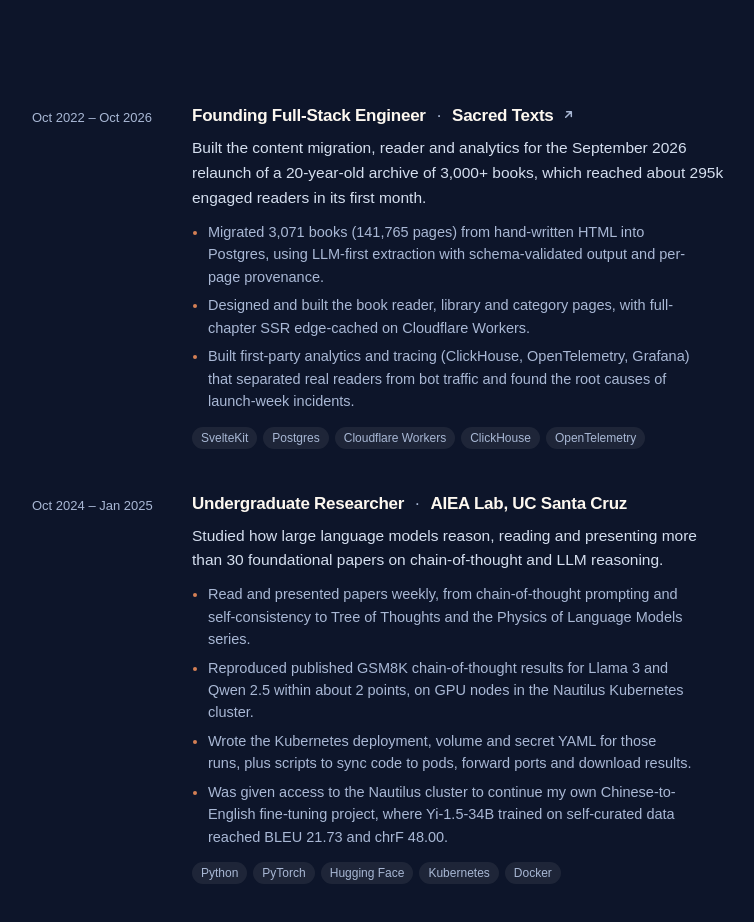
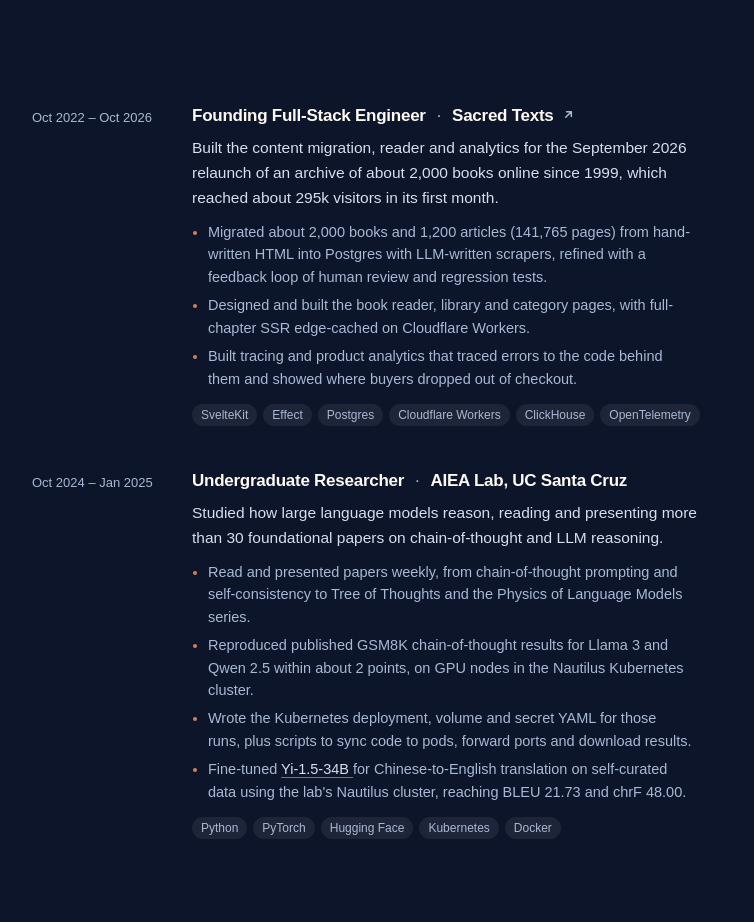
Before and after one commit to macklinhrw/portfolio, an Astro site: page / in a window 1280 px wide. Shown: the part 1820-2742 px from the top of the page, without its empty margins (400-1154 px from the left). Built offline with nearby package versions, Linux system fonts and the light colour scheme; Astro itself is replaced by a stand-in of ours.

Commit message:
Link GitHub repos, tighten experience entries, lighten the light hero
- Project pages: a View on GitHub button in the header (Remlang follows
  the open tab) and every repo listed in the facts box
- Experience: link the Hugging Face model, support [text](url) links in
  highlights, and correct the Sacred Texts and AIEA wording
- Light theme: the hero photo becomes a pale morning mist with ink-blue
  text and a brighter orange name

```diff
--- a/src/components/ExperienceList.astro
+++ b/src/components/ExperienceList.astro
@@ -7,6 +7,20 @@ interface Props {
 }
 
 const { items, class: className } = Astro.props;
+
+/** Splits a highlight on Markdown-style `[text](url)` links. */
+const linkPattern = /\[([^\]]+)\]\(([^)\s]+)\)/g;
+function highlightParts(text: string) {
+  const parts: ({ text: string; href?: string })[] = [];
+  let last = 0;
+  for (const m of text.matchAll(linkPattern)) {
+    if (m.index > last) parts.push({ text: text.slice(last, m.index) });
+    parts.push({ text: m[1], href: m[2] });
+    last = m.index + m[0].length;
+  }
+  if (last < text.length) parts.push({ text: text.slice(last) });
+  return parts;
+}
 ---
 
 <ol class:list={["-mx-4 flex flex-col gap-2", className]}>
@@ -41,7 +55,17 @@ const { items, class: className } = Astro.props;
             {highlights.length > 0 && (
               <ul class="experience-highlights">
                 {highlights.map((h) => (
-                  <li>{h}</li>
+                  <li>
+                    {highlightParts(h).map((part) =>
+                      part.href ? (
+                        <a href={part.href} class="experience-link">
+                          {part.text}
+                        </a>
+                      ) : (
+                        part.text
+                      ),
+                    )}
+                  </li>
                 ))}
               </ul>
             )}
--- /dev/null
+++ b/src/components/GitHubButton.astro
@@ -0,0 +1,18 @@
+---
+interface Props {
+  href: string;
+  /** For a project with editions: the tab this button belongs to; only the open tab's button shows. */
+  tab?: string;
+  hidden?: boolean;
+}
+
+const { href, tab, hidden } = Astro.props;
+---
+
+{/* The project's source repository, as an obvious button in the page header */}
+<a href={href} class="github-button" data-repo-for={tab} hidden={hidden}>
+  <svg viewBox="0 0 16 16" fill="currentColor" aria-hidden="true">
+    <path d="M8 0C3.58 0 0 3.58 0 8c0 3.54 2.29 6.53 5.47 7.59.4.07.55-.17.55-.38 0-.19-.01-.82-.01-1.49-2.01.37-2.53-.49-2.69-.94-.09-.23-.48-.94-.82-1.13-.28-.15-.68-.52-.01-.53.63-.01 1.08.58 1.23.82.72 1.21 1.87.87 2.33.66.07-.52.28-.87.51-1.07-1.78-.2-3.64-.89-3.64-3.95 0-.87.31-1.59.82-2.15-.08-.2-.36-1.02.08-2.12 0 0 .67-.21 2.2.82.64-.18 1.32-.27 2-.27.68 0 1.36.09 2 .27 1.53-1.04 2.2-.82 2.2-.82.44 1.1.16 1.92.08 2.12.51.56.82 1.27.82 2.15 0 3.07-1.87 3.75-3.65 3.95.29.25.54.73.54 1.48 0 1.07-.01 1.93-.01 2.2 0 .21.15.46.55.38A8.013 8.013 0 0 0 16 8c0-4.42-3.58-8-8-8Z" />
+  </svg>
+  View on GitHub
+</a>
--- a/src/content.config.ts
+++ b/src/content.config.ts
@@ -34,6 +34,8 @@ const projects = defineCollection({
     iconImage: z.string().optional(),
     /** Public address of the live project, if it has one. */
     url: z.string().url().optional(),
+    /** Public source repositories, shown on the project page. */
+    repos: z.array(z.string().url()).default([]),
     /** Lower numbers are listed first. */
     order: z.number(),
     /**
@@ -73,6 +75,8 @@ const projects = defineCollection({
           /** The edition's About text on the project page; blank lines separate paragraphs. */
           about: z.string().optional(),
           stack: z.array(z.string()),
+          /** This edition's source repositories; replaces the project's `repos`. */
+          repos: z.array(z.string().url()).optional(),
         }),
       )
       .optional(),
--- a/src/content/experience/aiea-lab.md
+++ b/src/content/experience/aiea-lab.md
@@ -8,7 +8,7 @@ highlights:
   - Read and presented papers weekly, from chain-of-thought prompting and self-consistency to Tree of Thoughts and the Physics of Language Models series.
   - Reproduced published GSM8K chain-of-thought results for Llama 3 and Qwen 2.5 within about 2 points, on GPU nodes in the Nautilus Kubernetes cluster.
   - Wrote the Kubernetes deployment, volume and secret YAML for those runs, plus scripts to sync code to pods, forward ports and download results.
-  - Was given access to the Nautilus cluster to continue my own Chinese-to-English fine-tuning project, where Yi-1.5-34B trained on self-curated data reached BLEU 21.73 and chrF 48.00.
+  - Fine-tuned [Yi-1.5-34B](https://huggingface.co/macklinrw/yi-1.5-34b-tl-2-epoch-2) for Chinese-to-English translation on self-curated data using the lab's Nautilus cluster, reaching BLEU 21.73 and chrF 48.00.
 stack: [Python, PyTorch, Hugging Face, Kubernetes, Docker]
 order: 2
 ---
--- a/src/content/experience/sacred-texts.md
+++ b/src/content/experience/sacred-texts.md
@@ -4,11 +4,11 @@ company: Sacred Texts
 url: https://sacred-texts.com
 start: Oct 2022
 end: Oct 2026
-summary: Built the content migration, reader and analytics for the September 2026 relaunch of a 20-year-old archive of 3,000+ books, which reached about 295k engaged readers in its first month.
+summary: Built the content migration, reader and analytics for the September 2026 relaunch of an archive of about 2,000 books online since 1999, which reached about 295k visitors in its first month.
 highlights:
-  - Migrated 3,071 books (141,765 pages) from hand-written HTML into Postgres, using LLM-first extraction with schema-validated output and per-page provenance.
+  - Migrated about 2,000 books and 1,200 articles (141,765 pages) from hand-written HTML into Postgres with LLM-written scrapers, refined with a feedback loop of human review and regression tests.
   - Designed and built the book reader, library and category pages, with full-chapter SSR edge-cached on Cloudflare Workers.
-  - Built first-party analytics and tracing (ClickHouse, OpenTelemetry, Grafana) that separated real readers from bot traffic and found the root causes of launch-week incidents.
-stack: [SvelteKit, Postgres, Cloudflare Workers, ClickHouse, OpenTelemetry]
+  - Built tracing and product analytics that traced errors to the code behind them and showed where buyers dropped out of checkout.
+stack: [SvelteKit, Effect, Postgres, Cloudflare Workers, ClickHouse, OpenTelemetry]
 order: 1
 ---
--- a/src/content/projects/poemsite.md
+++ b/src/content/projects/poemsite.md
@@ -9,6 +9,7 @@ icon: feather
 hue: 10
 url: https://huntyreeve.com
 order: 4
+repos: [https://github.com/macklinhrw/poetry-site]
 showcase: { src: /media/projects/poemsite-carousel.mp4, fit: cover }
 clips:
   - src: /media/projects/poemsite-carousel.mp4
--- a/src/content/projects/remlang.md
+++ b/src/content/projects/remlang.md
@@ -15,6 +15,7 @@ editions:
     about: >-
       The mobile app ships with a prebuilt SQLite database, so dictionary search, word pages, decks and stroke-order practice all work without a connection. Japanese entries add pitch-accent diagrams and kanji breakdowns, and pitch cards review a word's accent alongside its reading. Behind it is a content pipeline that builds that database from dictionary data, example sentences, stroke-order data and pitch-accent data.
     stack: [React Native, Expo, SQLite]
+    repos: [https://github.com/macklinhrw/remlang]
   - label: Web · Chinese
     period: Mar 2023 – Jul 2025
     platforms: Web
@@ -22,6 +23,7 @@ editions:
     about: >-
       The web app is the Chinese side of Remlang: a dictionary, decks built from HSK levels or shared by the community, spaced-repetition review with statistics, and saved readings. It's built with Next.js, tRPC and Drizzle on PostgreSQL.
     stack: [Next.js, tRPC, PostgreSQL]
+    repos: [https://github.com/macklinhrw/remlang-web]
 showcase: { src: /media/projects/remlang-handwriting.mp4, fit: contain }
 clips:
   - src: /media/projects/remlang-handwriting.mp4
--- a/src/pages/index.astro
+++ b/src/pages/index.astro
@@ -55,7 +55,7 @@ const sections = [
         Hello, I'm <span class="hero-name">Macklin</span>.
       </h1>
       <p
-        class="mt-4 max-w-[50ch] text-[17px] leading-[1.65] text-pretty text-subtle-foreground [text-shadow:0_1px_2px_rgb(0_0_0/0.8),0_0_10px_rgb(0_0_0/0.7),0_0_24px_rgb(0_0_0/0.5)] sm:text-lg"
+        class="mt-4 max-w-[50ch] text-[17px] font-medium leading-[1.65] text-pretty text-subtle-foreground [text-shadow:0_1px_2px_rgb(0_0_0/0.8),0_0_10px_rgb(0_0_0/0.7),0_0_24px_rgb(0_0_0/0.5)] sm:text-lg"
       >
         I'm a software engineer. My lifelong goal is to create experiences that leave a lasting
         impact.
--- a/src/pages/projects/[slug].astro
+++ b/src/pages/projects/[slug].astro
@@ -3,6 +3,7 @@ import { getCollection, render } from "astro:content";
 import Layout from "@/layouts/Layout.astro";
 import MediaCarousel from "@/components/MediaCarousel.astro";
 import ProjectFacts from "@/components/ProjectFacts.astro";
+import GitHubButton from "@/components/GitHubButton.astro";
 import { projectSlides } from "@/lib/project-media";
 import ReaderBar from "@/components/ReaderBar.astro";
 import ProjectIcon from "@/components/ProjectIcon.astro";
@@ -14,7 +15,7 @@ export async function getStaticPaths() {
 }
 
 const { project } = Astro.props;
-const { name, description, tagline, platforms, stack, icon, iconImage, url, editions, period, hue } = project.data;
+const { name, description, tagline, platforms, stack, icon, iconImage, url, repos, editions, period, hue } = project.data;
 const { Content } = await render(project);
 const hasBody = Boolean(project.body?.trim());
 
@@ -51,7 +52,17 @@ const paragraphs = (text?: string) => (text ?? "").split(/\n\s*\n/).filter((p) =
           <p class="mt-1 text-[16.5px] leading-[1.5] text-subtle-foreground">{tagline ?? description}</p>
         </div>
       </div>
-      {!editions && <p class="project-period">{[platforms, period].filter(Boolean).join(" · ")}</p>}
+      <div class="project-head-side">
+        {!editions && <p class="project-period">{[platforms, period].filter(Boolean).join(" · ")}</p>}
+        {
+          editions
+            ? editions.map((edition, i) => {
+                const repo = (edition.repos ?? repos)[0];
+                return repo && <GitHubButton href={repo} tab={tabId(edition.label)} hidden={i !== 0} />;
+              })
+            : repos[0] && <GitHubButton href={repos[0]} />
+        }
+      </div>
     </header>
 
     {
@@ -97,7 +108,7 @@ const paragraphs = (text?: string) => (text ?? "").split(/\n\s*\n/).filter((p) =
                     {paragraphs(edition.about ?? edition.description).map((p) => <p>{p}</p>)}
                   </div>
                 </div>
-                <ProjectFacts period={edition.period} platforms={edition.platforms ?? platforms} stack={edition.stack} url={url} />
+                <ProjectFacts period={edition.period} platforms={edition.platforms ?? platforms} stack={edition.stack} url={url} repos={edition.repos ?? repos} />
               </div>
             </section>
           ))}
@@ -116,7 +127,7 @@ const paragraphs = (text?: string) => (text ?? "").split(/\n\s*\n/).filter((p) =
                 </>
               )}
             </div>
-            <ProjectFacts period={period} platforms={platforms} stack={stack} url={url} />
+            <ProjectFacts period={period} platforms={platforms} stack={stack} url={url} repos={repos} />
           </section>
         </>
       )
@@ -138,6 +149,7 @@ const paragraphs = (text?: string) => (text ?? "").split(/\n\s*\n/).filter((p) =
         t.tabIndex = i === index ? 0 : -1;
       });
       panels.forEach((p, i) => (p.hidden = i !== index));
+      document.querySelectorAll<HTMLElement>("[data-repo-for]").forEach((b) => (b.hidden = b.dataset.repoFor !== tabs[index].dataset.tab));
       if (focus) tabs[index].focus();
       const hash = index === 0 ? "" : `#${tabs[index].dataset.tab}`;
       if (location.hash !== hash) history.replaceState(null, "", hash || location.pathname + location.search);
--- a/src/styles/global.css
+++ b/src/styles/global.css
@@ -91,8 +91,8 @@
     --brand-foreground: oklch(0.42 0.16 32);
     --link: oklch(0.52 0.19 32);
     --selection: oklch(0.7 0.15 32 / 0.28);
-    /* "Macklin" in the hero greeting, over the photo */
-    --hero-name: oklch(0.82 0.11 45);
+    /* "Macklin" in the hero greeting, over the misty photo */
+    --hero-name: oklch(0.68 0.21 38);
     /* The same in both themes: Geist is variable, so any weight change would rewrap text on switch */
     --body-weight: 420;
     --sidebar: oklch(0.985 0 0);
@@ -748,16 +748,15 @@ html[data-theme-transition="fade"]::view-transition-group(root) {
   background: radial-gradient(60% 45% at 52% 48%, oklch(0.72 0.15 45 / 0.28), transparent 70%);
 }
 
-/* Light: the photo in full colour behind the greeting, solid under the text and then melting
-   into the paper below it, like mist off the lake. The fade starts under the greeting (so the
-   light text always sits on photo) and finishes just below the hero; the wash is absolutely
-   positioned, so reaching past the hero moves nothing. The stops follow an ease-in-out curve
-   so the fade has no visible start line. No parallax: the photo would slide over the content. */
+/* Light: the dusk photo lifted into a pale morning mist over the paper,
+   so the greeting reads dark-on-light like the rest of the page. It melts into the paper below
+   the hero; the wash is absolutely positioned, so reaching past the hero moves nothing. The
+   stops follow an ease-in-out curve so the fade has no visible start line. No parallax: the
+   photo would slide over the content. */
 :root:not(.dark) .hero-wash {
   top: 0;
   bottom: -3rem;
   overflow: hidden;
-  background: #141a1d;
   -webkit-mask-image: linear-gradient(
     to bottom,
     #000 0,
@@ -793,8 +792,9 @@ html[data-theme-transition="fade"]::view-transition-group(root) {
 }
 
 :root:not(.dark) .hero-wash .hero-photo {
-  opacity: 1;
-  filter: saturate(1.15) brightness(1.08);
+  /* Faded over the paper rather than brightened, so the snow cap keeps its edge against the sky */
+  opacity: 0.55;
+  filter: grayscale(0.2) brightness(1.35) contrast(1.05);
   animation: none;
 }
 
@@ -803,17 +803,38 @@ html[data-theme-transition="fade"]::view-transition-group(root) {
   display: none;
 }
 
-/* On the light band the greeting reads light-on-photo, so the hero gets its own text tones */
+/* On the light mist the greeting is dark text lifted off the photo by a soft paper-coloured
+   glow (the light-theme counterpart of the dark glow it needs over the night photo), and a faint
+   wash of paper behind the text block so the mountain doesn't run through the letters */
 :root:not(.dark) .home-hero {
-  --foreground: #fbfaf6;
-  --subtle-foreground: #e6e7e9;
-  --muted-foreground: #cfd1d5;
-  --hover: rgb(255 255 255 / 0.16);
+  /* Deep ink blue rather than black, so the text separates from the grey mountain by hue as well
+     as by lightness (and echoes the dark theme's dusk blue) */
+  --foreground: oklch(0.27 0.07 265);
+  --subtle-foreground: oklch(0.33 0.06 265);
   color: var(--foreground);
 }
 
-:root:not(.dark) .home-hero h1 {
-  text-shadow: 0 1px 2px rgb(0 0 0 / 0.45), 0 0 18px rgb(0 0 0 / 0.35);
+:root:not(.dark) .home-hero h1,
+:root:not(.dark) .home-hero p {
+  text-shadow:
+    0 0 1px var(--background),
+    0 0 2px var(--background),
+    0 0 4px var(--background),
+    0 0 8px var(--background),
+    0 0 16px var(--background),
+    0 0 30px var(--background),
+    0 0 50px var(--background);
+}
+
+:root:not(.dark) .hero-wash::after {
+  content: "";
+  position: absolute;
+  inset: 0;
+  background: radial-gradient(
+    30% 30% at 24% 40%,
+    color-mix(in oklab, var(--background) 65%, transparent),
+    transparent 100%
+  );
 }
 
 .hero-name {
@@ -1677,6 +1698,17 @@ html[data-reader-justify="true"] .reader-prose p {
 .experience-highlights li::marker {
   color: color-mix(in oklab, var(--brand) 80%, transparent);
 }
+.experience-link {
+  color: var(--subtle-foreground);
+  text-decoration: underline;
+  text-decoration-color: color-mix(in oklab, var(--brand) 60%, transparent);
+  text-underline-offset: 3px;
+  transition: color 0.2s, text-decoration-color 0.2s;
+}
+.experience-link:hover {
+  color: var(--foreground);
+  text-decoration-color: var(--brand);
+}
 .experience-row .project-stack {
   margin-top: 14px;
 }
@@ -1719,6 +1751,43 @@ html[data-reader-justify="true"] .reader-prose p {
   align-items: flex-end;
   justify-content: space-between;
   gap: 12px 24px;
+}
+
+.project-head-side {
+  display: flex;
+  flex-wrap: wrap;
+  align-items: center;
+  gap: 12px 18px;
+}
+
+/* GitHubButton.astro: the project's repository, a pill in the project's colour */
+.github-button {
+  display: inline-flex;
+  align-items: center;
+  gap: 8px;
+  height: 36px;
+  padding: 0 14px;
+  border-radius: 999px;
+  background: var(--tint-wash);
+  box-shadow: inset 0 0 0 1px var(--tint-edge);
+  font-size: 14px;
+  font-weight: 500;
+  color: var(--foreground);
+  white-space: nowrap;
+  transition:
+    background-color 0.2s,
+    color 0.2s;
+}
+.github-button[hidden] {
+  display: none;
+}
+.github-button:hover {
+  background: var(--tint-tile);
+  color: var(--tint-ink);
+}
+.github-button svg {
+  width: 17px;
+  height: 17px;
 }
 
 /* Tabs for a project with editions (Remlang: Mobile and Web), a segmented control */
@@ -1824,6 +1893,8 @@ html[data-reader-justify="true"] .reader-prose p {
 .project-facts-link {
   display: inline-flex;
   align-items: center;
+  gap: 2px;
+  white-space: nowrap;
 }
 
 .project-facts-link:hover .project-arrow {
```
Also changed, not shown: src/components/ProjectFacts.astro (+22 -2 lines), src/content/projects/notolibra.md (+1 -0 lines), src/content/projects/odincraft.md (+1 -0 lines).
